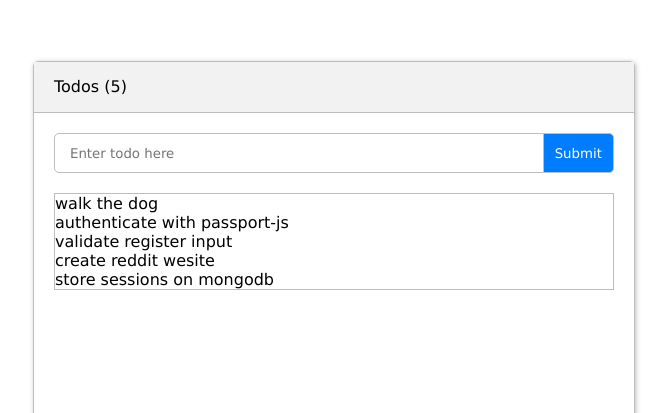
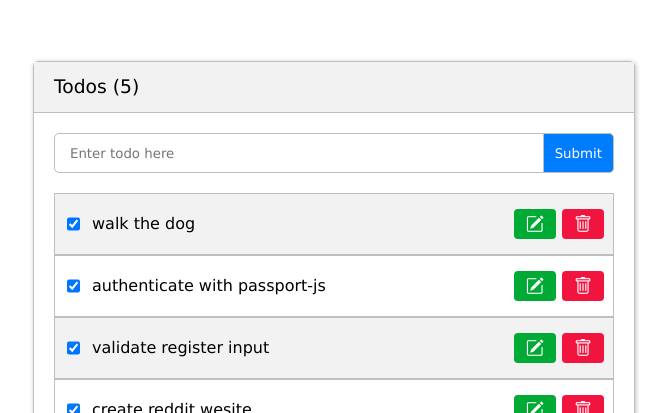
Before and after one commit to indexceed/TodoApp, a React (Vite) app: page / in a window 1280 px wide. Shown: the part 387-800 px from the top of the page, without its empty margins (306-975 px from the left). Built offline with nearby package versions, Linux system fonts and the light colour scheme.

Commit message:
list designed

```diff
--- a/index.html
+++ b/index.html
@@ -2,6 +2,7 @@
 <html lang="en">
   <head>
     <meta charset="UTF-8" />
+    <link rel="stylesheet" href="https://cdn.jsdelivr.net/npm/bootstrap-icons@1.9.1/font/bootstrap-icons.css">
     <link rel="icon" type="image/svg+xml" href="/vite.svg" />
     <meta name="viewport" content="width=device-width, initial-scale=1.0" />
     <title>TodoApp</title>
--- a/src/TodoApp.tsx
+++ b/src/TodoApp.tsx
@@ -11,23 +11,49 @@ export const TodoApp = () => {
                 <div className="mainContainer">
 
                     <div className="headContainer">
-                        <h4>Todos (5)</h4>
+                        <h3>Todos (5)</h3>
                     </div>
 
                     <div>
 
                         <div className='submitContainer'>
-                            <input type="text" placeholder='Enter todo here'/>
-                            <button>Submit</button>
+                            <input className='inputTodo' type="text" placeholder='Enter todo here'/>
+                            <button className='submitButton'>Submit</button>
                         </div>
 
                         <div>
                             <ul className='listcontainer'>
-                                <li>walk the dog</li>
-                                <li>authenticate with passport-js</li>
-                                <li>validate register input</li>
-                                <li>create reddit wesite</li>
-                                <li>store sessions on mongodb</li>
+                                <li className='gray'>
+                                    <input className='checkbox' type="checkbox" checked={true} />
+                                    <span> walk the dog </span>
+                                    <button className='editButton'><i className="bi bi-pencil-square"></i></button>
+                                    <button className='deleteButton'><i className="bi bi-trash"></i></button>
+                                </li>
+                                <li>
+                                    <input className='checkbox' type="checkbox" checked={true} />
+                                    <span> authenticate with passport-js </span>
+                                    <button className='editButton'><i className="bi bi-pencil-square"></i></button>
+                                    <button className='deleteButton'><i className="bi bi-trash"></i></button>
+                                </li >
+                                <li className='gray'>
+                                    <input className='checkbox' type="checkbox" checked={true} />
+                                    <span> validate register input </span>
+                                    <button className='editButton'><i className="bi bi-pencil-square"></i></button>
+                                    <button className='deleteButton'><i className="bi bi-trash"></i></button>
+                                </li>
+                                <li>
+                                    <input className='checkbox' type="checkbox" checked={true} />
+                                    <span> create reddit wesite </span>
+                                    <button className='editButton'><i className="bi bi-pencil-square"></i></button>
+                                    <button className='deleteButton'><i className="bi bi-trash"></i></button>
+                                </li>
+                                <li className='gray'>
+                                    <input className='checkbox' type="checkbox" checked={true} />
+                                    <span> store sessions on mongodb </span>
+                                    <button className='editButton'><i className="bi bi-pencil-square"></i></button>
+                                    <button className='deleteButton'><i className="bi bi-trash"></i></button>
+                                </li>
+
                             </ul>
                         </div>
 
--- a/src/styles.css
+++ b/src/styles.css
@@ -3,7 +3,7 @@
     margin: 0px;
     padding: 0px;
     font-family:'Lucida Sans', 'Lucida Sans Regular', 'Lucida Grande', 'Lucida Sans Unicode', Geneva, Verdana, sans-serif;
-    font-weight: lighter;
+    font-weight: 500;
 }
 
 .container{
@@ -29,6 +29,7 @@
     line-height: 50px;
     background-color: #f2f2f2;
     padding-left: 20px;
+
 }
 
 .submitContainer{
@@ -39,14 +40,14 @@
     justify-content: center;
 }
 
-input{
+.inputTodo{
     padding-left: 15px;
     width: 90%;
     border: 1px solid rgb(190, 190, 190);
     border-radius: 5px 0px 0px 5px;
 }
 
-button{
+.submitButton{
     width: 75px;
     border: 1px solid rgb(190, 190, 190);
     border-left: 0px;
@@ -57,17 +58,64 @@ button{
 
 .listcontainer{
     margin: 10px;
-    border: 1px solid rgb(190, 190, 190);
     margin: 20px ;
     display: flex;
-    flex-direction: col;
+    flex-direction:column;
     justify-content: center;
+    list-style: none;
+    flex-wrap: wrap;
 }
 
-ul{
+li{
     display: flex;
-    flex-direction: column;
-    flex-wrap: wrap;
-    list-style: none;
+    flex-direction: row;
+    border: 1px solid rgb(190, 190, 190);
+    line-height: 60px;
 
 }
+
+.gray{
+    background-color: #f2f2f2;
+}
+
+.checkbox{
+
+    margin: 12px;
+    background-color: grey ;
+    cursor: pointer;
+}
+.checkbox:checked{
+    background-color:gray;
+}
+
+span{
+
+    width: 80%;
+}
+
+.editButton{
+    float: left;
+    margin: 3px;
+    height: 30px;
+    width: 45px;
+    border: 0px solid  rgb(190, 190, 190);
+    border-radius: 4px ;
+    align-self: center;
+    background-color: #00aa34;
+}
+.deleteButton{
+    float: left;
+    margin: 3px;
+    margin-right: 9px;
+    height: 30px;
+    width: 45px;
+    border: 0px solid  rgb(190, 190, 190);
+    border-radius: 4px ;
+    align-self: center;
+    background-color: #f0143e;
+}
+
+.bi{
+    color: white;
+    font-size: large;
+}
```
